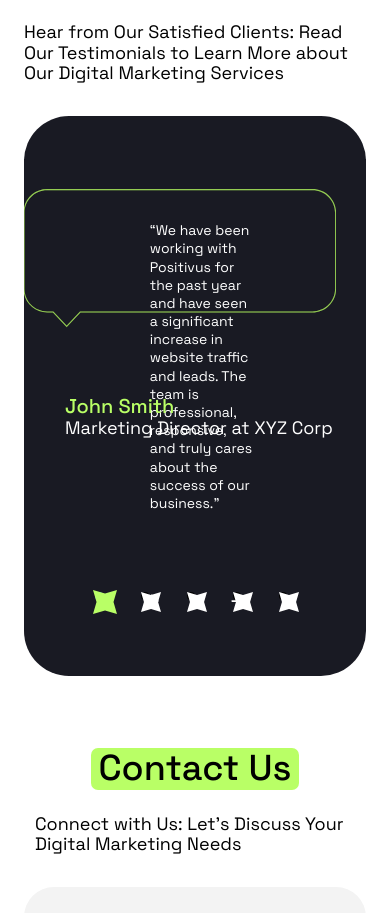
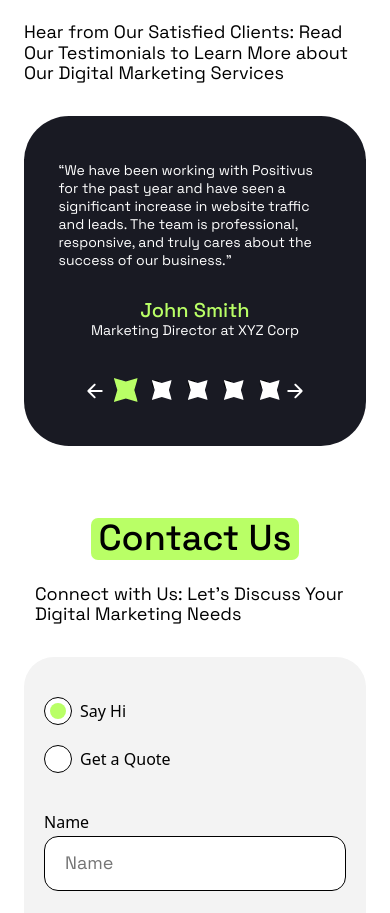
Before and after one commit to xboikom1/Positivus, a React (Vite) app: page / in a window 390 px wide. Shown: the part 7208-8121 px from the top of the page. Built offline with nearby package versions, Linux system fonts and the light colour scheme.

Commit message:
responsive testimonials swiper

```diff
--- a/src/components/TestimonialsSwiper/TestimonialsSwiper.jsx
+++ b/src/components/TestimonialsSwiper/TestimonialsSwiper.jsx
@@ -9,15 +9,16 @@
 import 'swiper/css/pagination';
 
 const TestimonialsSwiper = () => {
-  const isMobile = useMediaQuery('(max-width: 768px)');
+  const isDesktop = useMediaQuery('(min-width: 1025px)');
+  const isMobile = useMediaQuery('(max-width: 767px)');
 
   return (
     <div className={css.swiperContainer}>
       <Swiper
         loop={true}
         modules={[Navigation, Pagination, A11y]}
-        slidesPerView={isMobile ? 1 : 2}
-        spaceBetween={isMobile ? 20 : 50}
+        slidesPerView={isDesktop ? 2 : 1}
+        spaceBetween={50}
         centeredSlides={true}
         navigation={{
           nextEl: `.${css.swiperButtonNext}`,
@@ -37,9 +38,11 @@
         className={css.swiperWrapper}
       >
         <SwiperSlide className={css.swiperSlide}>
+          {!isMobile && (
             <svg className={css.bubbleIcon} aria-label="message icon">
               <use href="/src/images/icons/sprite.svg#icon-bubble"></use>
             </svg>
+          )}
           <p className={css.bubbleText}>
             &ldquo;We have been working with Positivus for the past year and
             have seen a significant increase in website traffic and leads. The
@@ -52,9 +55,11 @@
           </div>
         </SwiperSlide>
         <SwiperSlide className={css.swiperSlide}>
+          {!isMobile && (
             <svg className={css.bubbleIcon} aria-label="message icon">
               <use href="/src/images/icons/sprite.svg#icon-bubble"></use>
             </svg>
+          )}
           <p className={css.bubbleText}>
             &ldquo;Positivus helped us transform our online presence. Their
             expertise in SEO and digital marketing significantly increased our
@@ -66,9 +71,11 @@
           </div>
         </SwiperSlide>
         <SwiperSlide className={css.swiperSlide}>
+          {!isMobile && (
             <svg className={css.bubbleIcon} aria-label="message icon">
               <use href="/src/images/icons/sprite.svg#icon-bubble"></use>
             </svg>
+          )}
           <p className={css.bubbleText}>
             &ldquo;Thanks to Positivus, we have seen a drastic improvement in
             our website traffic. Their strategic approach is simply
@@ -80,9 +87,11 @@
           </div>
         </SwiperSlide>
         <SwiperSlide className={css.swiperSlide}>
+          {!isMobile && (
             <svg className={css.bubbleIcon} aria-label="message icon">
               <use href="/src/images/icons/sprite.svg#icon-bubble"></use>
             </svg>
+          )}
           <p className={css.bubbleText}>
             &ldquo;Working with Positivus has been a game-changer for us. Their
             team is responsive, innovative, and truly understands our brand
@@ -96,9 +105,11 @@
           </div>
         </SwiperSlide>
         <SwiperSlide className={css.swiperSlide}>
+          {!isMobile && (
             <svg className={css.bubbleIcon} aria-label="message icon">
               <use href="/src/images/icons/sprite.svg#icon-bubble"></use>
             </svg>
+          )}
           <p className={css.bubbleText}>
             &ldquo;Positivus provided excellent insights that helped us redefine
             our social media strategy. We highly recommend their
--- a/src/components/TestimonialsSwiper/TestimonialsSwiper.module.css
+++ b/src/components/TestimonialsSwiper/TestimonialsSwiper.module.css
@@ -13,7 +13,7 @@
   align-items: center;
   justify-content: center;
   z-index: 0;
-  width: clamp(400px, 40vw, 606px);
+  width: clamp(400px, 40vw, 600px);
   height: 238px;
 }
 
@@ -28,16 +28,18 @@
   position: absolute;
   color: white;
   top: 18%;
-  left: 52%;
-  transform: translate(-50%);
+  left: 12%;
   z-index: 1;
   font-size: 16px;
   line-height: 1.4;
-  width: calc(40vw - 25%);
+  width: clamp(330px, 32vw, 440px);
 }
 
 .authorInfoContainer {
   position: relative;
+  display: flex;
+  flex-direction: column;
+  align-items: flex-start;
   left: 12%;
   z-index: 2;
   transform: translateY(50%);
@@ -49,6 +51,8 @@
 
 .authorText {
   color: white;
+  font-size: 14px;
+  white-space: nowrap;
 }
 
 .swiperButtonPrev,
@@ -85,36 +89,82 @@
   user-select: none;
 }
 
-@media (max-width: 1024px) {
-  .bubbleText {
-    width: clamp(176px, calc(35vw - 104px), 396px);
-    padding: 0 52px;
-    font-size: 15px;
+@media only screen and (max-width: 1024px) {
+  .swiperContainer {
+    padding: 40px 0 60px;
   }
 
   .bubbleIcon {
-    width: clamp(280px, 35vw, 500px);
-    height: 240px;
+    width: 100%;
+    height: 200px;
+  }
+
+  .bubbleText {
+    width: clamp(300px, 40vw, 440px);
+    left: 50%;
+    transform: translateX(-50%);
+    top: 8%;
+  }
+
+  .authorInfoContainer {
+    left: 28%;
+  }
+
+  .swiperButtonPrev {
+    left: 20%;
+  }
+
+  .swiperButtonNext {
+    right: 20%;
   }
 }
 
-@media (max-width: 768px) {
-  .bubbleText {
-    width: clamp(146px, calc(80vw - 104px), 296px);
-    padding: 0 52px;
-    font-size: 14px;
-    line-height: 1.3;
-  }
-
-  .bubbleIcon {
-    width: clamp(250px, 80vw, 400px);
-    height: 200px;
-  }
-  .authorInfoContainer {
-    margin-top: 15px;
+@media only screen and (max-width: 767px) {
+  .swiperContainer {
+    padding: 30px 0 60px;
   }
 
   .swiperSlide {
-    min-height: 350px;
+    min-height: 180px;
+  }
+
+  .bubbleText {
+    width: clamp(200px, 70vw, 372px);
+    font-size: 14px;
+    line-height: 1.3;
+    margin: 0 auto;
+  }
+
+  .authorInfoContainer {
+    position: absolute;
+    align-items: center;
+    left: 50%;
+    top: 85%;
+    transform: translate(-50%);
+  }
+
+  .swiperSlide {
+    margin-bottom: 60px;
+  }
+
+  .swiperButtonPrev,
+  .swiperButtonNext {
+    width: 40px;
+    height: 40px;
+    padding: 12px;
+    bottom: 35px;
+  }
+
+  .swiperButtonPrev {
+    left: 15%;
+  }
+
+  .swiperButtonNext {
+    right: 15%;
+  }
+
+  .customPagination {
+    bottom: 58px !important;
+    gap: 20px;
   }
 }
```
Lines whose indentation alone changed are shown as unchanged.
